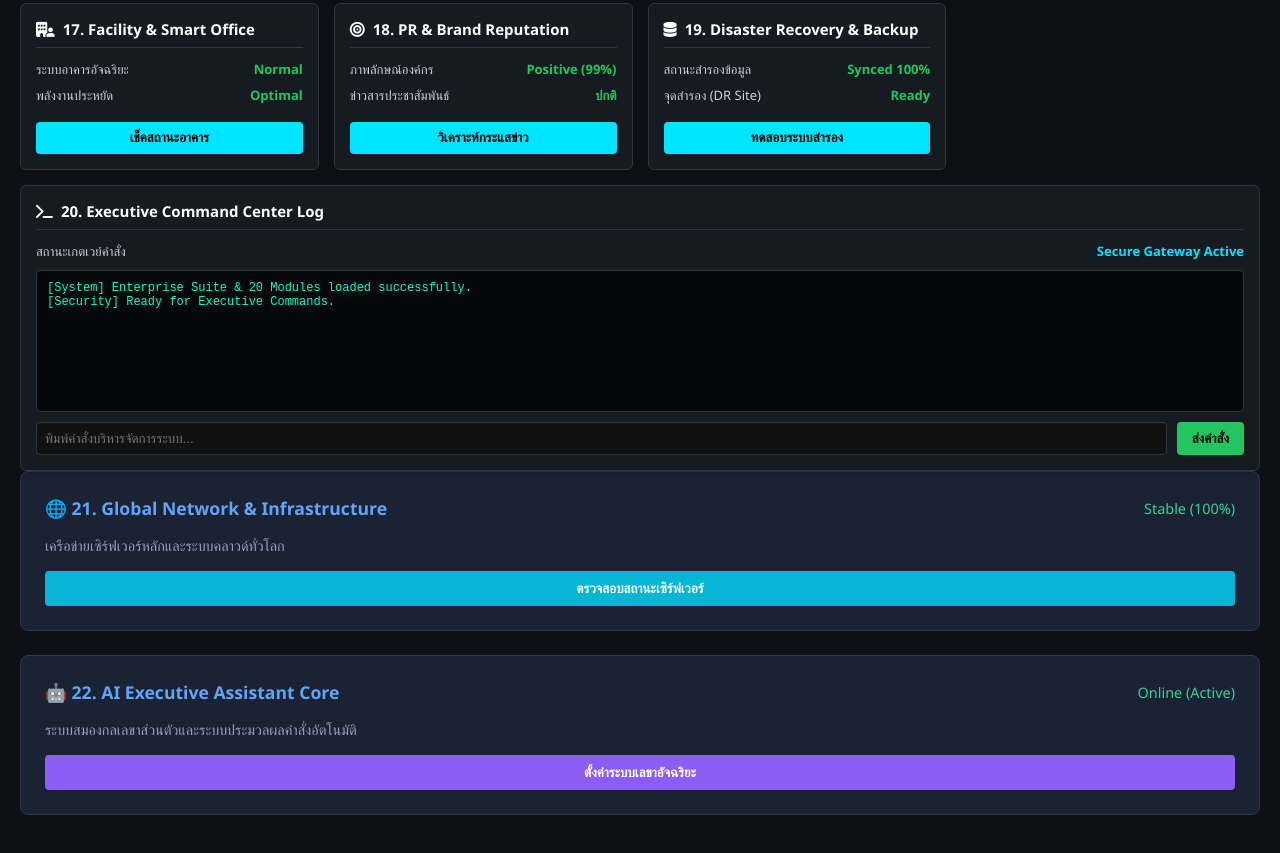
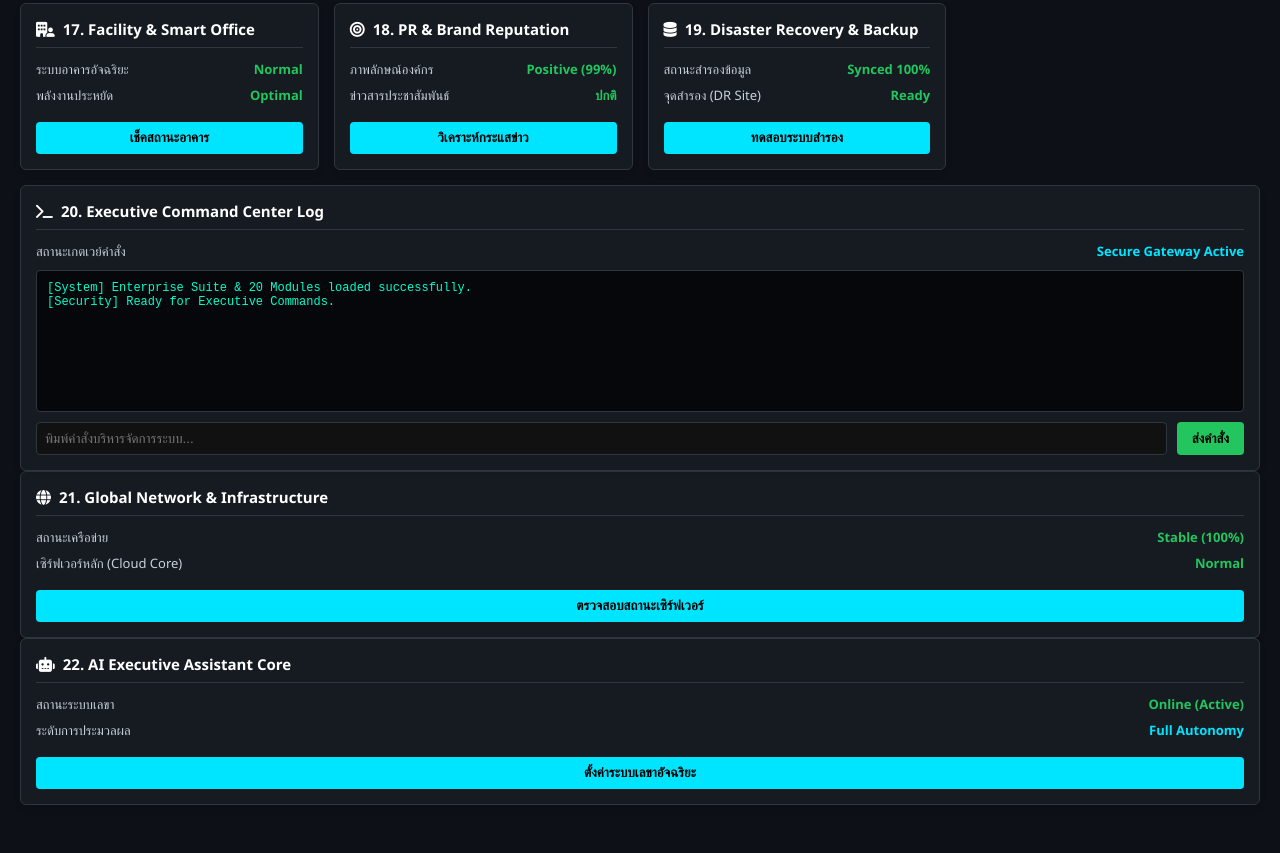
Before and after one commit to tanpisidsub-collab/TCSN, a plain HTML site: page index.html in a window 1280 px wide. Shown: the part 906-1759 px from the top of the page. After the commit the page ends 1731 px from the top, so only its background shows below. Drawn offline with Linux system fonts and the light colour scheme.

Commit message:
Refactor Global Network and AI Assistant sections

```diff
--- a/index.html
+++ b/index.html
@@ -327,24 +327,20 @@
         </div>
 
     </div>
-        <!-- 21. Global Network & Infrastructure -->
-        <div style="background-color: #1a2234; border: 1px solid #2d3748; border-radius: 8px; padding: 1.5rem; margin-bottom: 1.5rem;">
-            <div style="display: flex; justify-content: space-between; align-items: center; margin-bottom: 1rem;">
-                <h3 style="color: #60a5fa; margin: 0; font-size: 1.1rem;">🌐 21. Global Network & Infrastructure</h3>
-                <span style="color: #34d399; font-size: 0.9rem;">Stable (100%)</span>
-            </div>
-            <p style="color: #94a3b8; margin: 0 0 1rem 0; font-size: 0.9rem;">เครือข่ายเซิร์ฟเวอร์หลักและระบบคลาวด์ทั่วโลก</p>
-            <button style="background-color: #06b6d4; color: #ffffff; border: none; padding: 0.6rem 1.2rem; border-radius: 4px; font-weight: bold; cursor: pointer; width: 100%;">ตรวจสอบสถานะเซิร์ฟเวอร์</button>
+            <!-- 21. Global Network & Infrastructure -->
+        <div class="panel">
+            <h2><i class="fa-solid fa-globe"></i> 21. Global Network & Infrastructure</h2>
+            <div class="item-row"><span>สถานะเครือข่าย</span><strong style="color:var(--success)">Stable (100%)</strong></div>
+            <div class="item-row"><span>เซิร์ฟเวอร์หลัก (Cloud Core)</span><strong style="color:var(--success)">Normal</strong></div>
+            <button class="btn-exec" onclick="executeSystem(21, 'ตรวจสอบสถานะเซิร์ฟเวอร์', 'ผลการตรวจสอบ: เครือข่ายเซิร์ฟเวอร์หลักทั่วโลกและระบบคลาวด์ทำงานปกติ ความหน่วงต่ำ 14ms ไม่พบข้อผิดพลาด')">ตรวจสอบสถานะเซิร์ฟเวอร์</button>
         </div>
 
         <!-- 22. AI Executive Assistant Core -->
-        <div style="background-color: #1a2234; border: 1px solid #2d3748; border-radius: 8px; padding: 1.5rem; margin-bottom: 1.5rem;">
-            <div style="display: flex; justify-content: space-between; align-items: center; margin-bottom: 1rem;">
-                <h3 style="color: #60a5fa; margin: 0; font-size: 1.1rem;">🤖 22. AI Executive Assistant Core</h3>
-                <span style="color: #34d399; font-size: 0.9rem;">Online (Active)</span>
-            </div>
-            <p style="color: #94a3b8; margin: 0 0 1rem 0; font-size: 0.9rem;">ระบบสมองกลเลขาส่วนตัวและระบบประมวลผลคำสั่งอัตโนมัติ</p>
-            <button style="background-color: #8b5cf6; color: #ffffff; border: none; padding: 0.6rem 1.2rem; border-radius: 4px; font-weight: bold; cursor: pointer; width: 100%;">ตั้งค่าระบบเลขาอัจฉริยะ</button>
+        <div class="panel">
+            <h2><i class="fa-solid fa-robot"></i> 22. AI Executive Assistant Core</h2>
+            <div class="item-row"><span>สถานะระบบเลขา</span><strong style="color:var(--success)">Online (Active)</strong></div>
+            <div class="item-row"><span>ระดับการประมวลผล</span><strong style="color:var(--accent)">Full Autonomy</strong></div>
+            <button class="btn-exec" onclick="executeSystem(22, 'ตั้งค่าระบบเลขาอัจฉริยะ', 'ผลการตรวจสอบ: ระบบสมองกลเลขาอัจฉริยะเชื่อมต่อฐานข้อมูลสมบูรณ์ พร้อมรับคำสั่งบริหารจัดการระดับสูง')">ตั้งค่าระบบเลขาอัจฉริยะ</button>
         </div>
 
     <!-- Modal Popup สำหรับแสดงผลลัพธ์ -->
```
